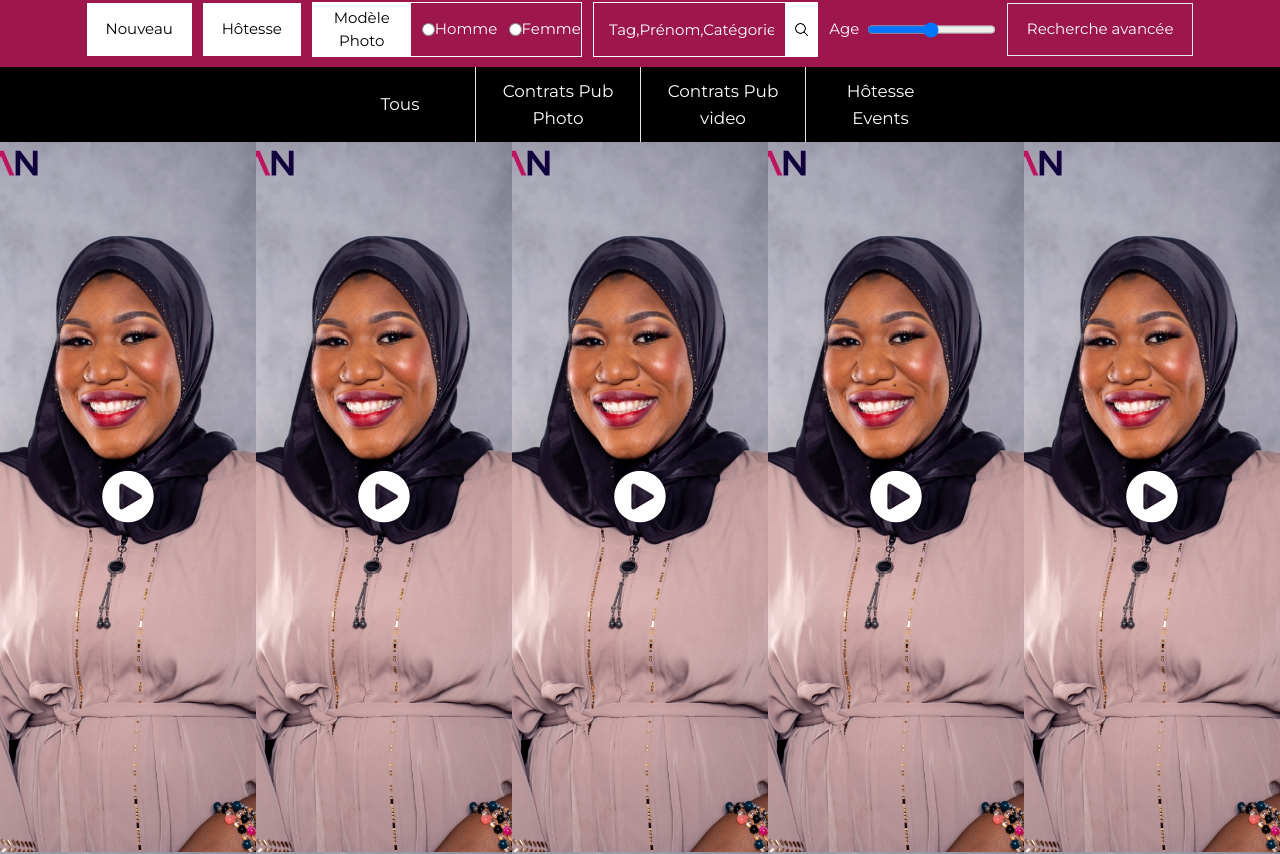
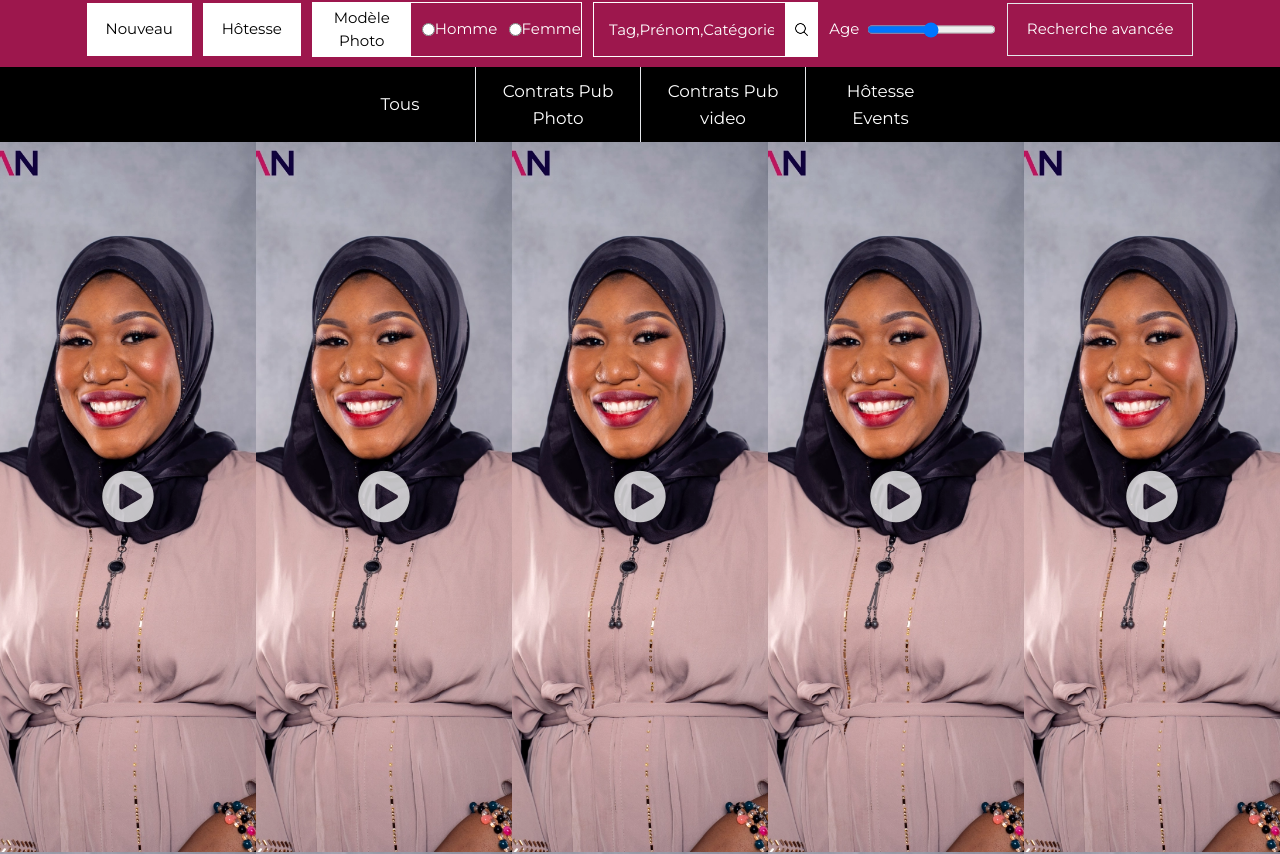
Before and after one commit to Adjagbe/KLAMAN-projet, a React (Create React App) app: page /portofolio in a window 1280 px wide. Shown: the part 808-1662 px from the top of the page. Built offline with nearby package versions, Linux system fonts and the light colour scheme.

Commit message:
profil-over

```diff
--- a/public/index.html
+++ b/public/index.html
@@ -8,6 +8,7 @@
     <link rel="stylesheet" href="https://www.w3schools.com/w3css/4/w3.css">
     <link rel="stylesheet" href="https://cdnjs.cloudflare.com/ajax/libs/font-awesome/4.7.0/css/font-awesome.min.css">
     <link href="https://fonts.googleapis.com/css2?family=Montserrat&display=swap" rel="stylesheet">
+    <link rel="stylesheet" href="https://cdnjs.cloudflare.com/ajax/libs/font-awesome/4.7.0/css/font-awesome.min.css">
     <meta name="viewport" content="width=device-width, initial-scale=1" />
     <meta name="theme-color" content="#000000" />
     <meta
@@ -23,7 +24,5 @@
   <body>
     <noscript>You need to enable JavaScript to run this app.</noscript>
     <div id="root"></div>
-
-
   </body>
 </html>
--- a/src/PAGES/Portofolio/index.tsx
+++ b/src/PAGES/Portofolio/index.tsx
@@ -15,9 +15,10 @@ function Portofolio() {
           <div className='grid grid-cols-5'>
               {
                   [0, 1, 2, 3, 4, 5, 6, 7, 8, 9].map((data, index) => {
-                      return <div style={{ backgroundImage: `url(${image})`, height: "calc(100vh - 6rem)" }} className="bg-center bg-cover bg-no-repeat w-full  cursor-pointer">
-                        <i className="fa fa-play-circle hover:bg-black h-full hover:opacity-75 flex items-center justify-center" style={{ fontSize: "60px", color: "white" }}></i>
-
+                      return <div style={{ backgroundImage: `url(${image})`, height: "calc(100vh - 6rem)" }} className="bg-center bg-cover bg-no-repeat w-full ">
+                        <div className='hover:bg-black opacity-75 h-full cursor-pointer flex items-center justify-center'>
+                          <i className='fa fa-play-circle' style={{color:"white", fontSize:"60px"}}></i>
+                        </div>
 
                       </div>
 
@@ -26,6 +27,7 @@ function Portofolio() {
           </div>
           <div className='flex space-x-4 my-16 justify-center'> {[0, 1, 2, 3, 4, 5, 6, 7, 8, 9, 10, 11, 12].map((data, index) => {
               return <div className='bg-pink-800 rounded-full w-6 text-white flex items-center justify-center'>01</div>
+
           })}</div>
           <Footer2/>
 
```
